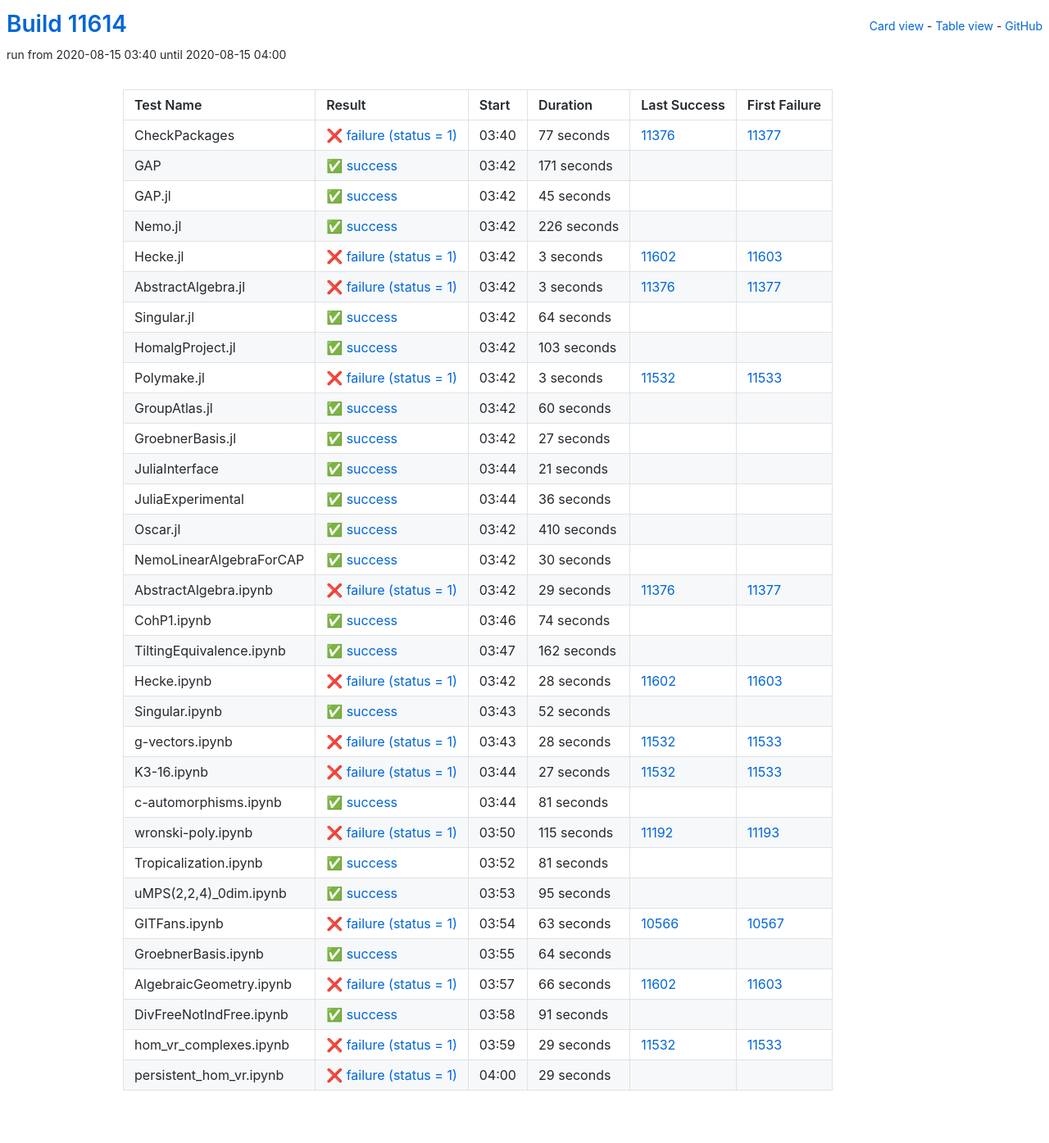
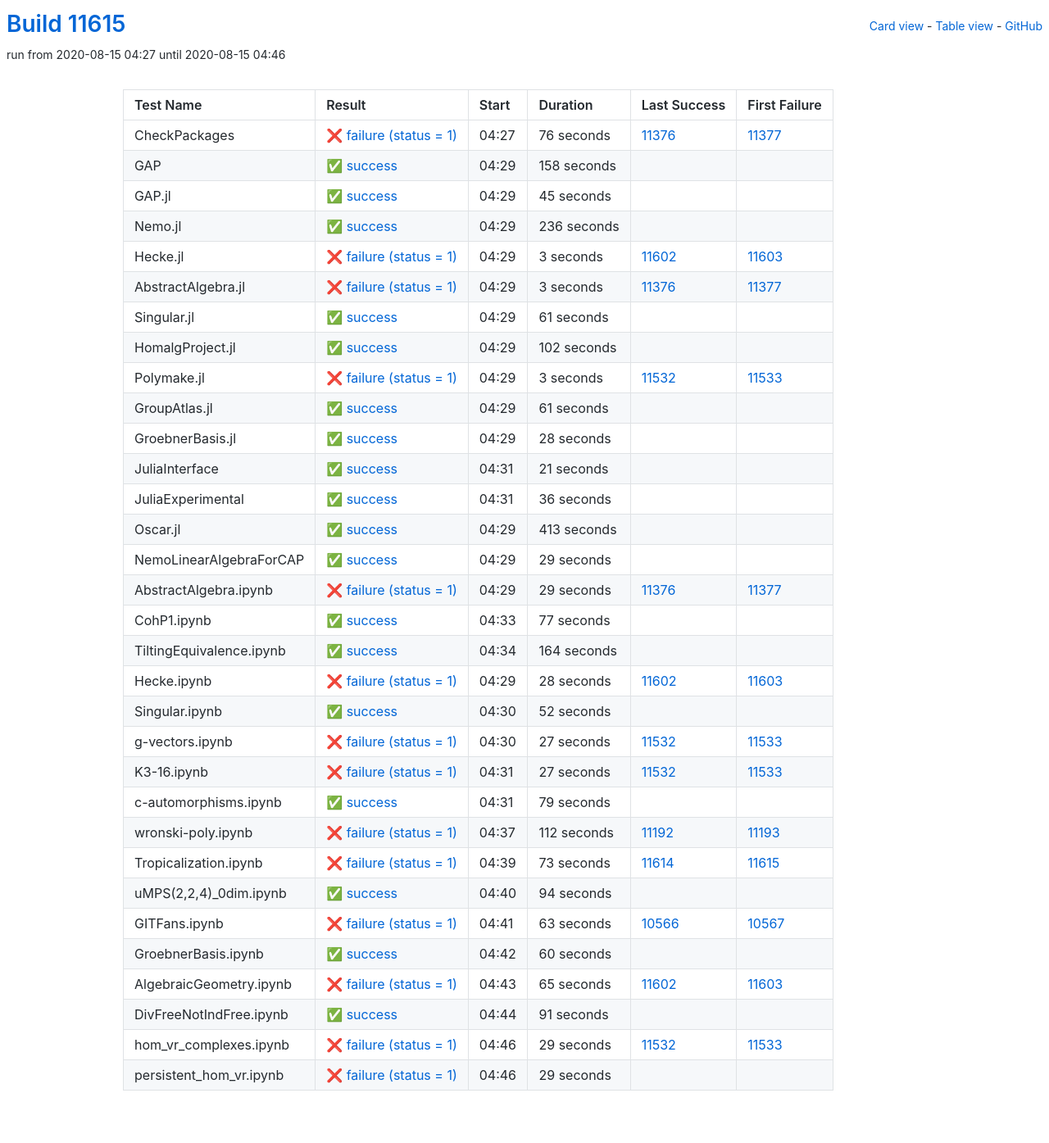
Before and after one commit to oscar-system/oscar-ci-status, a Jekyll site: the page built from table.html, in a window 1280 px wide. Shown: the whole page at 82% size. Built offline with Jekyll 4.4.1, drawn with Linux system fonts in a browser that asks for light colours.

Commit message:
Build #11615

```diff
--- a/_data/ci.yml
+++ b/_data/ci.yml
@@ -1,6 +1,6 @@
 ---
-build: 11614
-build_url: https://oscarci.mathematik.uni-kl.de/job/oscar/11614/
+build: 11615
+build_url: https://oscarci.mathematik.uni-kl.de/job/oscar/11615/
 job: oscar
 organization: oscar-system
 repo: oscar-ci-status
@@ -8,32 +8,32 @@
 tests:
 - name: CheckPackages
   id: checkpackages
-  log: https://oscarci.mathematik.uni-kl.de/job/oscar/11614/artifact/logs/build-11614/CheckPackages.log
-  start: 2020-08-15 03:40
+  log: https://oscarci.mathematik.uni-kl.de/job/oscar/11615/artifact/logs/build-11615/CheckPackages.log
+  start: 2020-08-15 04:27
   success: false
   exitcode: 1
   status: failure
-  duration: 77
+  duration: 76
   last_success: 11376
   last_success_url: https://oscarci.mathematik.uni-kl.de/job/oscar/11376/
   first_failure: 11377
   first_failure_url: https://oscarci.mathematik.uni-kl.de/job/oscar/11377/
 - name: GAP
   id: gap
-  log: https://oscarci.mathematik.uni-kl.de/job/oscar/11614/artifact/logs/build-11614/GAP.log
-  start: 2020-08-15 03:42
+  log: https://oscarci.mathematik.uni-kl.de/job/oscar/11615/artifact/logs/build-11615/GAP.log
+  start: 2020-08-15 04:29
   success: true
   exitcode: 0
   status: success
-  duration: 171
+  duration: 158
   last_success: false
   last_success_url:
   first_failure: false
   first_failure_url:
 - name: GAP.jl
   id: gap-jl
-  log: https://oscarci.mathematik.uni-kl.de/job/oscar/11614/artifact/logs/build-11614/GAP.jl.log
-  start: 2020-08-15 03:42
+  log: https://oscarci.mathematik.uni-kl.de/job/oscar/11615/artifact/logs/build-11615/GAP.jl.log
+  start: 2020-08-15 04:29
   success: true
   exitcode: 0
   status: success
@@ -44,20 +44,20 @@
   first_failure_url:
 - name: Nemo.jl
   id: nemo-jl
-  log: https://oscarci.mathematik.uni-kl.de/job/oscar/11614/artifact/logs/build-11614/Nemo.jl.log
-  start: 2020-08-15 03:42
+  log: https://oscarci.mathematik.uni-kl.de/job/oscar/11615/artifact/logs/build-11615/Nemo.jl.log
+  start: 2020-08-15 04:29
   success: true
   exitcode: 0
   status: success
-  duration: 226
+  duration: 236
   last_success: false
   last_success_url:
   first_failure: false
   first_failure_url:
 - name: Hecke.jl
   id: hecke-jl
-  log: https://oscarci.mathematik.uni-kl.de/job/oscar/11614/artifact/logs/build-11614/Hecke.jl.log
-  start: 2020-08-15 03:42
+  log: https://oscarci.mathematik.uni-kl.de/job/oscar/11615/artifact/logs/build-11615/Hecke.jl.log
+  start: 2020-08-15 04:29
   success: false
   exitcode: 1
   status: failure
@@ -68,8 +68,8 @@
   first_failure_url: https://oscarci.mathematik.uni-kl.de/job/oscar/11603/
 - name: AbstractAlgebra.jl
   id: abstractalgebra-jl
-  log: https://oscarci.mathematik.uni-kl.de/job/oscar/11614/artifact/logs/build-11614/AbstractAlgebra.jl.log
-  start: 2020-08-15 03:42
+  log: https://oscarci.mathematik.uni-kl.de/job/oscar/11615/artifact/logs/build-11615/AbstractAlgebra.jl.log
+  start: 2020-08-15 04:29
   success: false
   exitcode: 1
   status: failure
@@ -80,32 +80,32 @@
   first_failure_url: https://oscarci.mathematik.uni-kl.de/job/oscar/11377/
 - name: Singular.jl
   id: singular-jl
-  log: https://oscarci.mathematik.uni-kl.de/job/oscar/11614/artifact/logs/build-11614/Singular.jl.log
-  start: 2020-08-15 03:42
+  log: https://oscarci.mathematik.uni-kl.de/job/oscar/11615/artifact/logs/build-11615/Singular.jl.log
+  start: 2020-08-15 04:29
   success: true
   exitcode: 0
   status: success
-  duration: 64
+  duration: 61
   last_success: false
   last_success_url:
   first_failure: false
   first_failure_url:
 - name: HomalgProject.jl
   id: homalgproject-jl
-  log: https://oscarci.mathematik.uni-kl.de/job/oscar/11614/artifact/logs/build-11614/HomalgProject.jl.log
-  start: 2020-08-15 03:42
+  log: https://oscarci.mathematik.uni-kl.de/job/oscar/11615/artifact/logs/build-11615/HomalgProject.jl.log
+  start: 2020-08-15 04:29
   success: true
   exitcode: 0
   status: success
-  duration: 103
+  duration: 102
   last_success: false
   last_success_url:
   first_failure: false
   first_failure_url:
 - name: Polymake.jl
   id: polymake-jl
-  log: https://oscarci.mathematik.uni-kl.de/job/oscar/11614/artifact/logs/build-11614/Polymake.jl.log
-  start: 2020-08-15 03:42
+  log: https://oscarci.mathematik.uni-kl.de/job/oscar/11615/artifact/logs/build-11615/Polymake.jl.log
+  start: 2020-08-15 04:29
   success: false
   exitcode: 1
   status: failure
@@ -116,32 +116,32 @@
   first_failure_url: https://oscarci.mathematik.uni-kl.de/job/oscar/11533/
 - name: GroupAtlas.jl
   id: groupatlas-jl
-  log: https://oscarci.mathematik.uni-kl.de/job/oscar/11614/artifact/logs/build-11614/GroupAtlas.jl.log
-  start: 2020-08-15 03:42
+  log: https://oscarci.mathematik.uni-kl.de/job/oscar/11615/artifact/logs/build-11615/GroupAtlas.jl.log
+  start: 2020-08-15 04:29
   success: true
   exitcode: 0
   status: success
-  duration: 60
+  duration: 61
   last_success: false
   last_success_url:
   first_failure: false
   first_failure_url:
 - name: GroebnerBasis.jl
   id: groebnerbasis-jl
-  log: https://oscarci.mathematik.uni-kl.de/job/oscar/11614/artifact/logs/build-11614/GroebnerBasis.jl.log
-  start: 2020-08-15 03:42
+  log: https://oscarci.mathematik.uni-kl.de/job/oscar/11615/artifact/logs/build-11615/GroebnerBasis.jl.log
+  start: 2020-08-15 04:29
   success: true
   exitcode: 0
   status: success
-  duration: 27
+  duration: 28
   last_success: false
   last_success_url:
   first_failure: false
   first_failure_url:
 - name: JuliaInterface
   id: juliainterface
-  log: https://oscarci.mathematik.uni-kl.de/job/oscar/11614/artifact/logs/build-11614/JuliaInterface.log
-  start: 2020-08-15 03:44
+  log: https://oscarci.mathematik.uni-kl.de/job/oscar/11615/artifact/logs/build-11615/JuliaInterface.log
+  start: 2020-08-15 04:31
   success: true
   exitcode: 0
   status: success
@@ -152,8 +152,8 @@
   first_failure_url:
 - name: JuliaExperimental
   id: juliaexperimental
-  log: https://oscarci.mathematik.uni-kl.de/job/oscar/11614/artifact/logs/build-11614/JuliaExperimental.log
-  start: 2020-08-15 03:44
+  log: https://oscarci.mathematik.uni-kl.de/job/oscar/11615/artifact/logs/build-11615/JuliaExperimental.log
+  start: 2020-08-15 04:31
   success: true
   exitcode: 0
   status: success
@@ -164,32 +164,32 @@
   first_failure_url:
 - name: Oscar.jl
   id: oscar-jl
-  log: https://oscarci.mathematik.uni-kl.de/job/oscar/11614/artifact/logs/build-11614/Oscar.jl.log
-  start: 2020-08-15 03:42
+  log: https://oscarci.mathematik.uni-kl.de/job/oscar/11615/artifact/logs/build-11615/Oscar.jl.log
+  start: 2020-08-15 04:29
   success: true
   exitcode: 0
   status: success
-  duration: 410
+  duration: 413
   last_success: false
   last_success_url:
   first_failure: false
   first_failure_url:
 - name: NemoLinearAlgebraForCAP
   id: nemolinearalgebraforcap
-  log: https://oscarci.mathematik.uni-kl.de/job/oscar/11614/artifact/logs/build-11614/NemoLinearAlgebraForCAP.log
-  start: 2020-08-15 03:42
+  log: https://oscarci.mathematik.uni-kl.de/job/oscar/11615/artifact/logs/build-11615/NemoLinearAlgebraForCAP.log
+  start: 2020-08-15 04:29
   success: true
   exitcode: 0
   status: success
-  duration: 30
+  duration: 29
   last_success: false
   last_success_url:
   first_failure: false
   first_failure_url:
 - name: AbstractAlgebra.ipynb
   id: abstractalgebra-ipynb
-  log: https://oscarci.mathematik.uni-kl.de/job/oscar/11614/artifact/logs/build-11614/AbstractAlgebra.ipynb.log
-  start: 2020-08-15 03:42
+  log: https://oscarci.mathematik.uni-kl.de/job/oscar/11615/artifact/logs/build-11615/AbstractAlgebra.ipynb.log
+  start: 2020-08-15 04:29
   success: false
   exitcode: 1
   status: failure
@@ -200,32 +200,32 @@
   first_failure_url: https://oscarci.mathematik.uni-kl.de/job/oscar/11377/
 - name: CohP1.ipynb
   id: cohp1-ipynb
-  log: https://oscarci.mathematik.uni-kl.de/job/oscar/11614/artifact/logs/build-11614/CohP1.ipynb.log
-  start: 2020-08-15 03:46
+  log: https://oscarci.mathematik.uni-kl.de/job/oscar/11615/artifact/logs/build-11615/CohP1.ipynb.log
+  start: 2020-08-15 04:33
   success: true
   exitcode: 0
   status: success
-  duration: 74
+  duration: 77
   last_success: false
   last_success_url:
   first_failure: false
   first_failure_url:
 - name: TiltingEquivalence.ipynb
   id: tiltingequivalence-ipynb
-  log: https://oscarci.mathematik.uni-kl.de/job/oscar/11614/artifact/logs/build-11614/TiltingEquivalence.ipynb.log
-  start: 2020-08-15 03:47
+  log: https://oscarci.mathematik.uni-kl.de/job/oscar/11615/artifact/logs/build-11615/TiltingEquivalence.ipynb.log
+  start: 2020-08-15 04:34
   success: true
   exitcode: 0
   status: success
-  duration: 162
+  duration: 164
   last_success: false
   last_success_url:
   first_failure: false
   first_failure_url:
 - name: Hecke.ipynb
   id: hecke-ipynb
-  log: https://oscarci.mathematik.uni-kl.de/job/oscar/11614/artifact/logs/build-11614/Hecke.ipynb.log
-  start: 2020-08-15 03:42
+  log: https://oscarci.mathematik.uni-kl.de/job/oscar/11615/artifact/logs/build-11615/Hecke.ipynb.log
+  start: 2020-08-15 04:29
   success: false
   exitcode: 1
   status: failure
@@ -236,8 +236,8 @@
   first_failure_url: https://oscarci.mathematik.uni-kl.de/job/oscar/11603/
 - name: Singular.ipynb
   id: singular-ipynb
-  log: https://oscarci.mathematik.uni-kl.de/job/oscar/11614/artifact/logs/build-11614/Singular.ipynb.log
-  start: 2020-08-15 03:43
+  log: https://oscarci.mathematik.uni-kl.de/job/oscar/11615/artifact/logs/build-11615/Singular.ipynb.log
+  start: 2020-08-15 04:30
   success: true
   exitcode: 0
   status: success
@@ -248,20 +248,20 @@
   first_failure_url:
 - name: g-vectors.ipynb
   id: g-vectors-ipynb
-  log: https://oscarci.mathematik.uni-kl.de/job/oscar/11614/artifact/logs/build-11614/g-vectors.ipynb.log
-  start: 2020-08-15 03:43
+  log: https://oscarci.mathematik.uni-kl.de/job/oscar/11615/artifact/logs/build-11615/g-vectors.ipynb.log
+  start: 2020-08-15 04:30
   success: false
   exitcode: 1
   status: failure
-  duration: 28
+  duration: 27
   last_success: 11532
   last_success_url: https://oscarci.mathematik.uni-kl.de/job/oscar/11532/
   first_failure: 11533
   first_failure_url: https://oscarci.mathematik.uni-kl.de/job/oscar/11533/
 - name: K3-16.ipynb
   id: k3-16-ipynb
-  log: https://oscarci.mathematik.uni-kl.de/job/oscar/11614/artifact/logs/build-11614/K3-16.ipynb.log
-  start: 2020-08-15 03:44
+  log: https://oscarci.mathematik.uni-kl.de/job/oscar/11615/artifact/logs/build-11615/K3-16.ipynb.log
+  start: 2020-08-15 04:31
   success: false
   exitcode: 1
   status: failure
@@ -272,56 +272,56 @@
   first_failure_url: https://oscarci.mathematik.uni-kl.de/job/oscar/11533/
 - name: c-automorphisms.ipynb
   id: c-automorphisms-ipynb
-  log: https://oscarci.mathematik.uni-kl.de/job/oscar/11614/artifact/logs/build-11614/c-automorphisms.ipynb.log
-  start: 2020-08-15 03:44
+  log: https://oscarci.mathematik.uni-kl.de/job/oscar/11615/artifact/logs/build-11615/c-automorphisms.ipynb.log
+  start: 2020-08-15 04:31
   success: true
   exitcode: 0
   status: success
-  duration: 81
+  duration: 79
   last_success: false
   last_success_url:
   first_failure: false
   first_failure_url:
 - name: wronski-poly.ipynb
   id: wronski-poly-ipynb
-  log: https://oscarci.mathematik.uni-kl.de/job/oscar/11614/artifact/logs/build-11614/wronski-poly.ipynb.log
-  start: 2020-08-15 03:50
+  log: https://oscarci.mathematik.uni-kl.de/job/oscar/11615/artifact/logs/build-11615/wronski-poly.ipynb.log
+  start: 2020-08-15 04:37
   success: false
   exitcode: 1
   status: failure
-  duration: 115
+  duration: 112
   last_success: 11192
   last_success_url: https://oscarci.mathematik.uni-kl.de/job/oscar/11192/
   first_failure: 11193
   first_failure_url: https://oscarci.mathematik.uni-kl.de/job/oscar/11193/
 - name: Tropicalization.ipynb
   id: tropicalization-ipynb
-  log: https://oscarci.mathematik.uni-kl.de/job/oscar/11614/artifact/logs/build-11614/Tropicalization.ipynb.log
-  start: 2020-08-15 03:52
+  log: https://oscarci.mathematik.uni-kl.de/job/oscar/11615/artifact/logs/build-11615/Tropicalization.ipynb.log
+  start: 2020-08-15 04:39
+  success: false
+  exitcode: 1
+  status: failure
+  duration: 73
+  last_success: 11614
+  last_success_url: https://oscarci.mathematik.uni-kl.de/job/oscar/11614/
+  first_failure: 11615
+  first_failure_url: https://oscarci.mathematik.uni-kl.de/job/oscar/11615/
+- name: uMPS(2,2,4)_0dim.ipynb
+  id: umps-2-2-4-0dim-ipynb
+  log: https://oscarci.mathematik.uni-kl.de/job/oscar/11615/artifact/logs/build-11615/uMPS-2-2-4-_0dim.ipynb.log
+  start: 2020-08-15 04:40
   success: true
   exitcode: 0
   status: success
-  duration: 81
-  last_success: false
-  last_success_url:
-  first_failure: false
-  first_failure_url:
-- name: uMPS(2,2,4)_0dim.ipynb
-  id: umps-2-2-4-0dim-ipynb
-  log: https://oscarci.mathematik.uni-kl.de/job/oscar/11614/artifact/logs/build-11614/uMPS-2-2-4-_0dim.ipynb.log
-  start: 2020-08-15 03:53
-  success: true
-  exitcode: 0
-  status: success
-  duration: 95
+  duration: 94
   last_success: false
   last_success_url:
   first_failure: false
   first_failure_url:
 - name: GITFans.ipynb
   id: gitfans-ipynb
-  log: https://oscarci.mathematik.uni-kl.de/job/oscar/11614/artifact/logs/build-11614/GITFans.ipynb.log
-  start: 2020-08-15 03:54
+  log: https://oscarci.mathematik.uni-kl.de/job/oscar/11615/artifact/logs/build-11615/GITFans.ipynb.log
+  start: 2020-08-15 04:41
   success: false
   exitcode: 1
   status: failure
@@ -332,32 +332,32 @@
   first_failure_url: https://oscarci.mathematik.uni-kl.de/job/oscar/10567/
 - name: GroebnerBasis.ipynb
   id: groebnerbasis-ipynb
-  log: https://oscarci.mathematik.uni-kl.de/job/oscar/11614/artifact/logs/build-11614/GroebnerBasis.ipynb.log
-  start: 2020-08-15 03:55
+  log: https://oscarci.mathematik.uni-kl.de/job/oscar/11615/artifact/logs/build-11615/GroebnerBasis.ipynb.log
+  start: 2020-08-15 04:42
   success: true
   exitcode: 0
   status: success
-  duration: 64
+  duration: 60
   last_success: false
   last_success_url:
   first_failure: false
   first_failure_url:
 - name: AlgebraicGeometry.ipynb
   id: algebraicgeometry-ipynb
-  log: https://oscarci.mathematik.uni-kl.de/job/oscar/11614/artifact/logs/build-11614/AlgebraicGeometry.ipynb.log
-  start: 2020-08-15 03:57
+  log: https://oscarci.mathematik.uni-kl.de/job/oscar/11615/artifact/logs/build-11615/AlgebraicGeometry.ipynb.log
+  start: 2020-08-15 04:43
   success: false
   exitcode: 1
   status: failure
-  duration: 66
+  duration: 65
   last_success: 11602
   last_success_url: https://oscarci.mathematik.uni-kl.de/job/oscar/11602/
   first_failure: 11603
   first_failure_url: https://oscarci.mathematik.uni-kl.de/job/oscar/11603/
 - name: DivFreeNotIndFree.ipynb
   id: divfreenotindfree-ipynb
-  log: https://oscarci.mathematik.uni-kl.de/job/oscar/11614/artifact/logs/build-11614/DivFreeNotIndFree.ipynb.log
-  start: 2020-08-15 03:58
+  log: https://oscarci.mathematik.uni-kl.de/job/oscar/11615/artifact/logs/build-11615/DivFreeNotIndFree.ipynb.log
+  start: 2020-08-15 04:44
   success: true
   exitcode: 0
   status: success
@@ -368,8 +368,8 @@
   first_failure_url:
 - name: hom_vr_complexes.ipynb
   id: hom-vr-complexes-ipynb
-  log: https://oscarci.mathematik.uni-kl.de/job/oscar/11614/artifact/logs/build-11614/hom_vr_complexes.ipynb.log
-  start: 2020-08-15 03:59
+  log: https://oscarci.mathematik.uni-kl.de/job/oscar/11615/artifact/logs/build-11615/hom_vr_complexes.ipynb.log
+  start: 2020-08-15 04:46
   success: false
   exitcode: 1
   status: failure
@@ -380,8 +380,8 @@
   first_failure_url: https://oscarci.mathematik.uni-kl.de/job/oscar/11533/
 - name: persistent_hom_vr.ipynb
   id: persistent-hom-vr-ipynb
-  log: https://oscarci.mathematik.uni-kl.de/job/oscar/11614/artifact/logs/build-11614/persistent_hom_vr.ipynb.log
-  start: 2020-08-15 04:00
+  log: https://oscarci.mathematik.uni-kl.de/job/oscar/11615/artifact/logs/build-11615/persistent_hom_vr.ipynb.log
+  start: 2020-08-15 04:46
   success: false
   exitcode: 1
   status: failure
```
Also changed, not shown: README.md.
